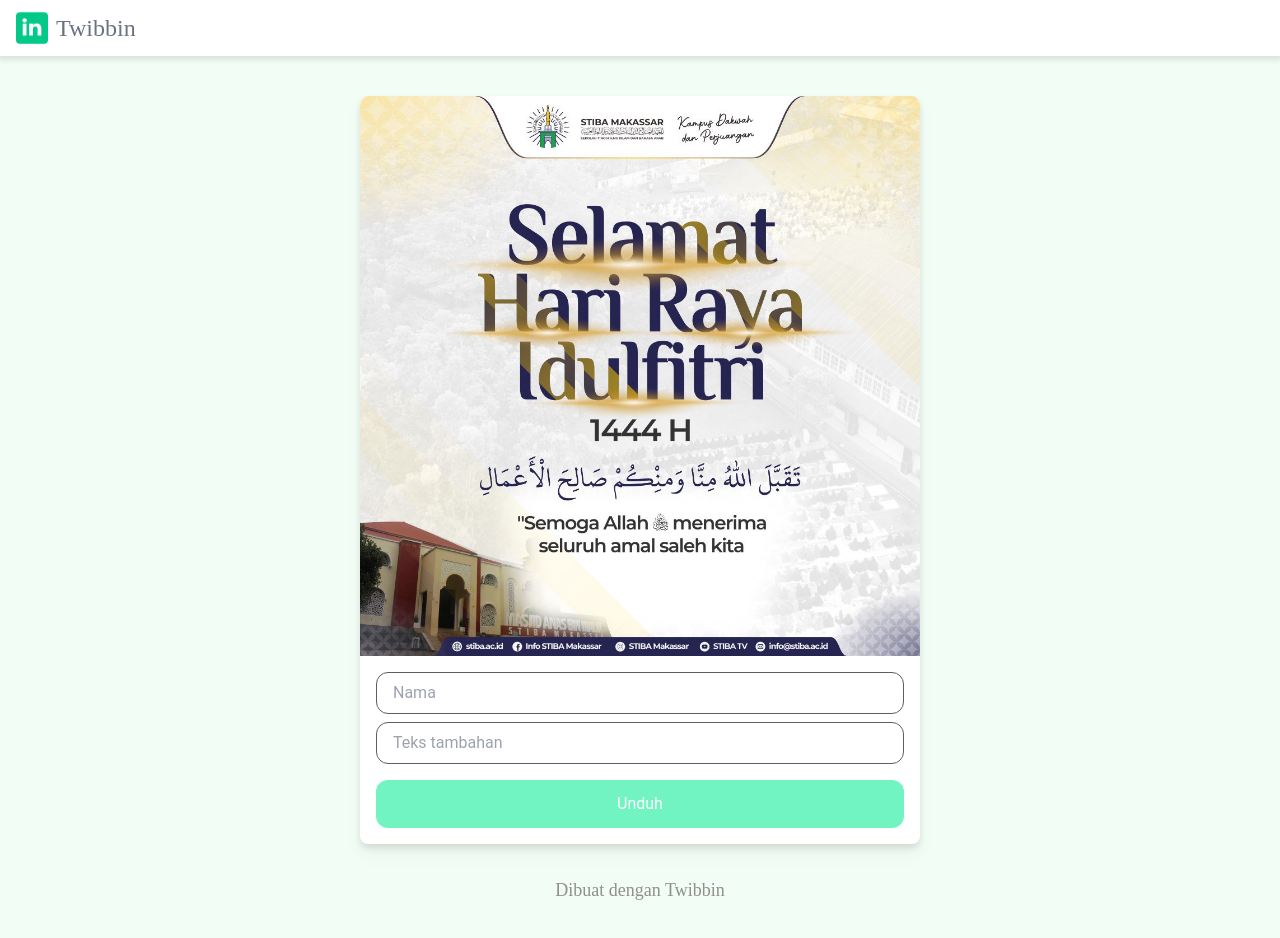
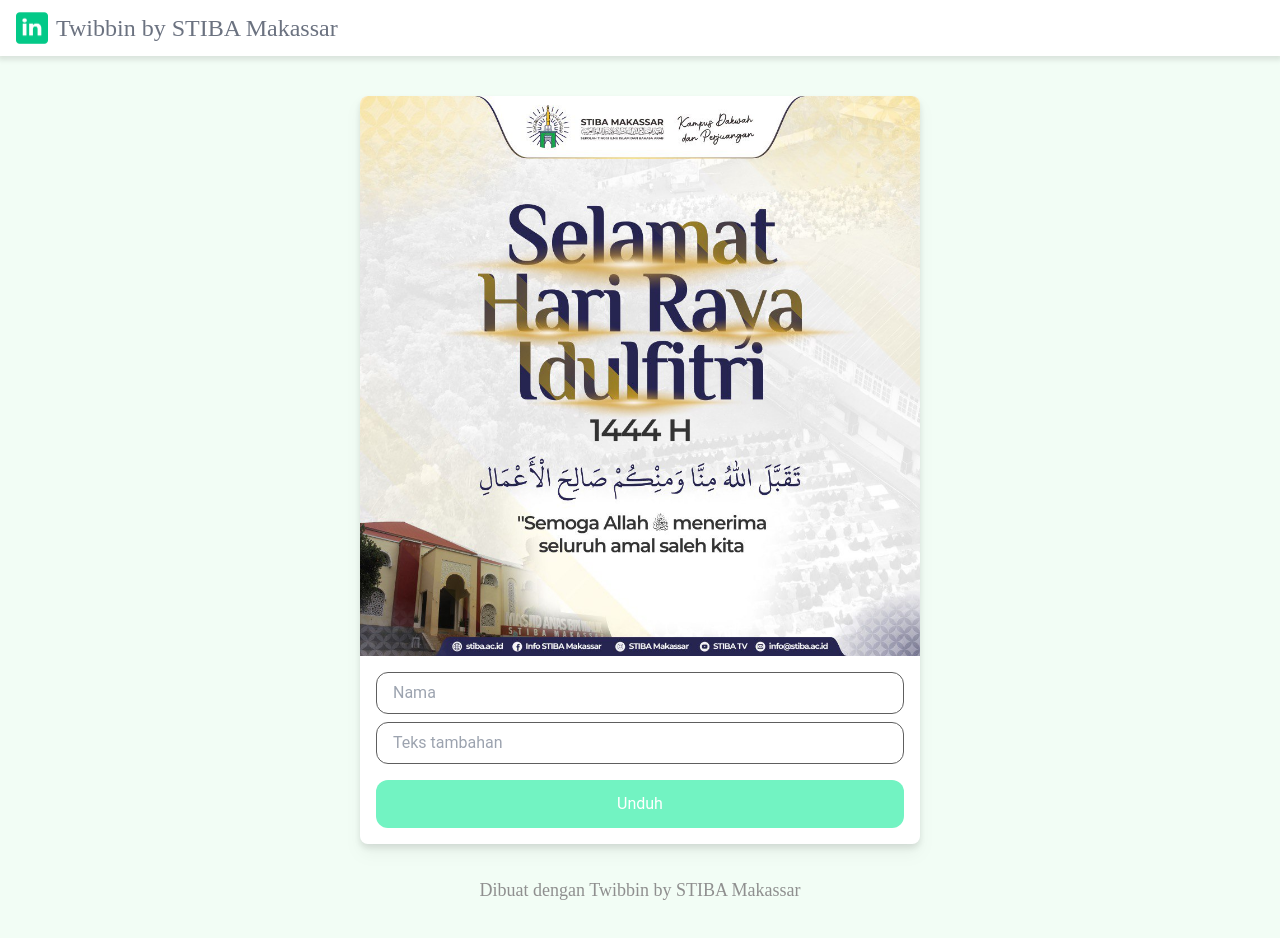
Before and after one commit to achmadzubairr/twibbin, a React (Create React App) app: page / in a window 1280 px wide. Shown: the top 938 px of the page. Built offline with nearby package versions, Linux system fonts and the light colour scheme.

Commit message:
Update App.js

```diff
--- a/src/App.js
+++ b/src/App.js
@@ -28,7 +28,7 @@ function App() {
     <div className="overflow-x-hidden">
       <nav>
         <div className="header w-full sticky w top-0 left-0 right-0 z-[99] h-12 p-4 py-7 flex items-center font-ysabeau font-medium text-xl lg:text-2xl text-gray-500">
-          <span className="mr-2 inline-block w-[1.6rem] lg:w-[2rem]"><img className="h-full w-full" src={inLogo} alt="In Logo"/></span> Twibbin
+          <span className="mr-2 inline-block w-[1.6rem] lg:w-[2rem]"><img className="h-full w-full" src={inLogo} alt="In Logo"/></span> Twibbin by STIBA Makassar
         </div>
         <div className="flex flex-col items-center pt-10 w-full min-h-screen pb-12 bg-[#f2fdf5]">
           <div className="bg-white w-[18rem] md:w-[28rem] lg:w-[35rem] drop-shadow-lg rounded-lg overflow-hidden">
@@ -65,7 +65,7 @@ function App() {
             </div>
           </div>
           <div className="mt-8 text-base md:text-lg font-ysabeau text-[#8f8f8f]">
-            Dibuat dengan Twibbin
+            Dibuat dengan Twibbin by STIBA Makassar
           </div>
         </div>
       </nav>
```
